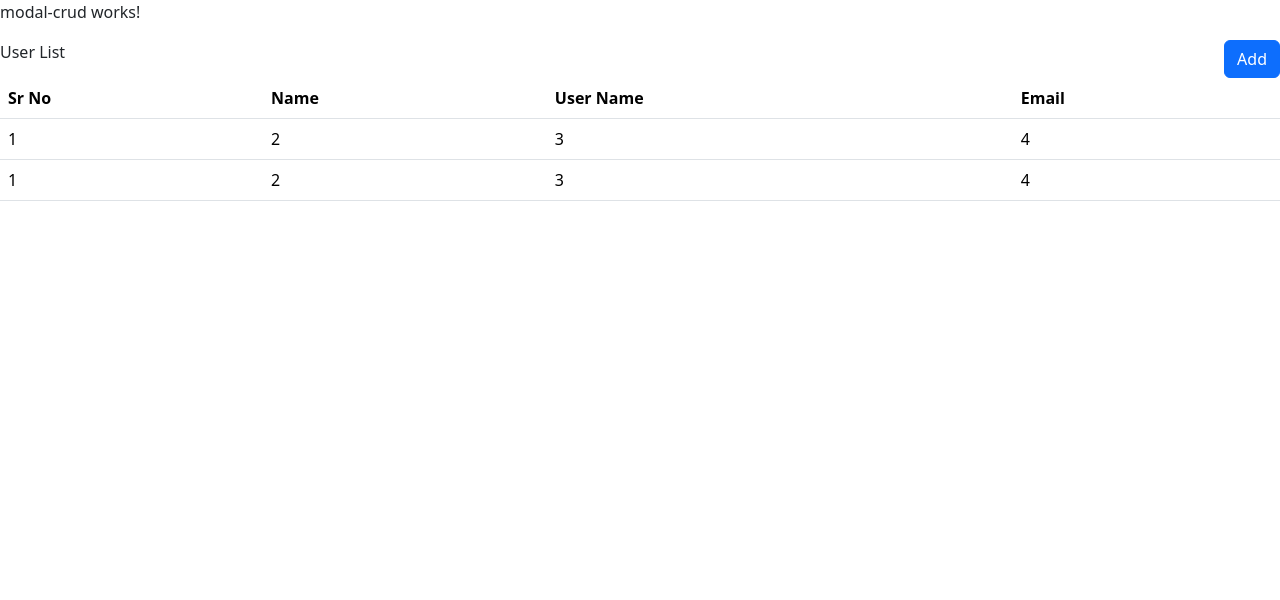
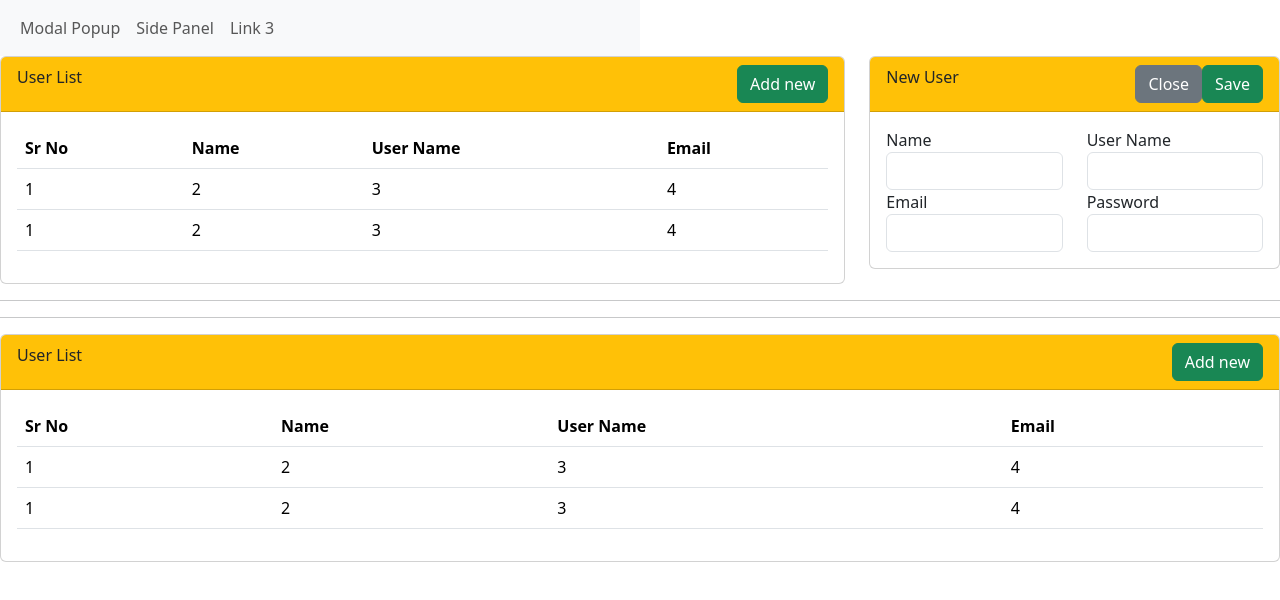
Before and after one commit to Prashant5551/Crud_Angular_Node_Express_Mongo, an Angular app in the folder learning_scenario_based/: page /side-panel in a window 1280 px wide. Before the commit this address led to /. Shown: the top 600 px of the page. Built offline with nearby package versions, Linux system fonts and the light colour scheme.

Commit message:
side Panel code added

```diff
--- a/learning_scenario_based/src/app/app.html
+++ b/learning_scenario_based/src/app/app.html
@@ -1 +1,18 @@
-<app-modal-crud />
+<div class="col-6">
+<nav class="navbar navbar-expand-sm bg-light">
+  <div class="container-fluid">
+    <ul class="navbar-nav">
+      <li class="nav-item">
+        <a class="nav-link" routerLink="./modal-popup">Modal Popup</a>
+      </li>
+      <li class="nav-item">
+        <a class="nav-link" routerLink="./side-panel">Side Panel</a>
+      </li>
+      <li class="nav-item">
+        <a class="nav-link" href="#">Link 3</a>
+      </li>
+    </ul>
+  </div>
+</nav>
+</div>
+<router-outlet />
--- a/learning_scenario_based/src/app/app.routes.ts
+++ b/learning_scenario_based/src/app/app.routes.ts
@@ -1,3 +1,14 @@
 import { Routes } from '@angular/router';
+import { ModalCrud } from './modal-crud/modal-crud';
+import { SidePanel } from './side-panel/side-panel';
 
-export const routes: Routes = [];
+export const routes: Routes = [
+    {
+        path: 'modal-popup',
+        component:  ModalCrud
+    },
+    {
+        path: 'side-panel',
+        component: SidePanel
+    }
+];
--- a/learning_scenario_based/src/app/app.ts
+++ b/learning_scenario_based/src/app/app.ts
@@ -1,10 +1,11 @@
 import { Component, signal } from '@angular/core';
-import { RouterOutlet } from '@angular/router';
+import { RouterLink, RouterOutlet } from '@angular/router';
 import { ModalCrud } from "./modal-crud/modal-crud";
+import { SidePanel } from "./side-panel/side-panel";
 
 @Component({
   selector: 'app-root',
-  imports: [RouterOutlet, ModalCrud],
+  imports: [ModalCrud, SidePanel, RouterLink, RouterOutlet],
   templateUrl: './app.html',
   styleUrl: './app.css'
 })
--- a/learning_scenario_based/src/app/modal-crud/modal-crud.html
+++ b/learning_scenario_based/src/app/modal-crud/modal-crud.html
@@ -1,4 +1,3 @@
-<p>modal-crud works!</p>
 <div class="row">
     <div class="col-6">
         User List
--- /dev/null
+++ b/learning_scenario_based/src/app/side-panel/side-panel.html
@@ -0,0 +1,176 @@
+<div class="row">
+    <div [ngClass]="isSidePanelOpen() ==true ? 'col-8' : 'col-12' ">
+        <div class="card">
+            <div class="card-header bg-warning">
+                <div class="row">
+                    <div class="col-6">
+                        User List
+                    </div>
+                    <div class="col-6 text-end">
+                        <button class="btn btn-success" (click)="openSidePanel()">Add new</button>
+                    </div>
+                </div>
+            </div>
+            <div class="card-body">
+                <div class="row">
+                    <div class="col-12">
+                        <table class="table table-table-bordered">
+                            <thead>
+                                <tr>
+                                    <th>Sr No</th>
+                                    <th>Name</th>
+                                    <th>User Name</th>
+                                    <th>Email</th>
+                                </tr>
+                            </thead>
+
+                            <tbody>
+                                <tr>
+                                    <td>1</td>
+                                    <td>2</td>
+                                    <td>3</td>
+                                    <td>4</td>
+                                </tr>
+                                <tr>
+                                    <td>1</td>
+                                    <td>2</td>
+                                    <td>3</td>
+                                    <td>4</td>
+                                </tr>
+                            </tbody>
+
+                        </table>
+                    </div>
+                </div>
+            </div>
+        </div>
+    </div>
+    @if (isSidePanelOpen()) {
+    <div class="col-4">
+        <div class="card">
+            <div class="card-header bg-warning">
+                <div class="row">
+                    <div class="col-6">
+                        New User
+                    </div>
+                    <div class="col-6 text-end">
+                        <button class="btn btn-secondary" (click)="closeSidePanel()">Close</button>
+                        <button class="btn btn-success">Save</button>
+                    </div>
+                </div>
+            </div>
+            <div class="card-body">
+                <div class="row">
+                    <div class="col-6">
+                        <label for="">Name</label>
+                        <input type="text" class="form-control">
+                    </div>
+                    <div class="col-6">
+                        <label for="">User Name</label>
+                        <input type="text" class="form-control">
+                    </div>
+                    <div class="col-6">
+                        <label for="">Email</label>
+                        <input type="text" class="form-control">
+                    </div>
+                    <div class="col-6">
+                        <label for="">Password</label>
+                        <input type="text" class="form-control">
+                    </div>
+                </div>
+            </div>
+        </div>
+    </div>
+    }
+</div>
+
+<hr />
+<hr />
+
+<div class="row">
+    @if (currentView() == 'List') {
+    <div class="col-12">
+        <div class="card">
+            <div class="card-header bg-warning">
+                <div class="row">
+                    <div class="col-6">
+                        User List
+                    </div>
+                    <div class="col-6 text-end">
+                        <button class="btn btn-success" (click)="toggleView()">Add new</button>
+                    </div>
+                </div>
+            </div>
+            <div class="card-body">
+                <div class="row">
+                    <div class="col-12">
+                        <table class="table table-table-bordered">
+                            <thead>
+                                <tr>
+                                    <th>Sr No</th>
+                                    <th>Name</th>
+                                    <th>User Name</th>
+                                    <th>Email</th>
+                                </tr>
+                            </thead>
+
+                            <tbody>
+                                <tr>
+                                    <td>1</td>
+                                    <td>2</td>
+                                    <td>3</td>
+                                    <td>4</td>
+                                </tr>
+                                <tr>
+                                    <td>1</td>
+                                    <td>2</td>
+                                    <td>3</td>
+                                    <td>4</td>
+                                </tr>
+                            </tbody>
+
+                        </table>
+                    </div>
+                </div>
+            </div>
+        </div>
+    </div>
+    }
+    @else {
+    <div class="col-12">
+        <div class="card">
+            <div class="card-header bg-warning">
+                <div class="row">
+                    <div class="col-6">
+                        New User
+                    </div>
+                    <div class="col-6 text-end">
+                        <button class="btn btn-secondary" (click)="toggleView()">Close</button>
+                        <button class="btn btn-success">Save</button>
+                    </div>
+                </div>
+            </div>
+            <div class="card-body">
+                <div class="row">
+                    <div class="col-6">
+                        <label for="">Name</label>
+                        <input type="text" class="form-control">
+                    </div>
+                    <div class="col-6">
+                        <label for="">User Name</label>
+                        <input type="text" class="form-control">
+                    </div>
+                    <div class="col-6">
+                        <label for="">Email</label>
+                        <input type="text" class="form-control">
+                    </div>
+                    <div class="col-6">
+                        <label for="">Password</label>
+                        <input type="text" class="form-control">
+                    </div>
+                </div>
+            </div>
+        </div>
+    </div>
+    }
+</div>
--- /dev/null
+++ b/learning_scenario_based/src/app/side-panel/side-panel.ts
@@ -0,0 +1,25 @@
+import { NgClass } from '@angular/common';
+import { Component, signal, WritableSignal } from '@angular/core';
+
+@Component({
+  selector: 'app-side-panel',
+  imports: [NgClass],
+  templateUrl: './side-panel.html',
+  styleUrl: './side-panel.css',
+})
+export class SidePanel {
+  isSidePanelOpen: WritableSignal<boolean> = signal<boolean>(true);
+  currentView: WritableSignal<string> = signal<string>('List');
+
+  openSidePanel() {
+    this.isSidePanelOpen.set(true);
+  }
+
+  closeSidePanel() {
+    this.isSidePanelOpen.set(false);
+  }
+
+  toggleView() {
+    this.currentView.set(this.currentView() == 'List' ? 'Form' : 'List');
+  }
+}
```
Also changed, not shown: learning_scenario_based/src/app/side-panel/side-panel.css (added), 1 other file (tests, documents, lock files or other folders).
